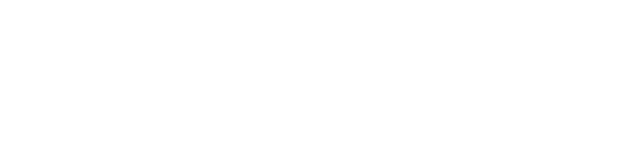
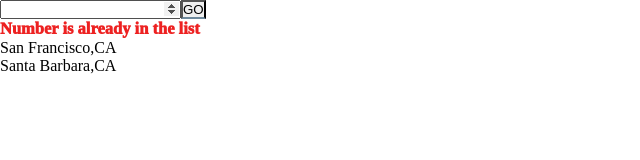
Before and after one commit to championcricketer/git_webapp, a plain HTML site: page index.html in a window 1280 px wide. Shown: the whole page, without its empty margins (0-640 px from the left). Drawn offline with Linux system fonts and the light colour scheme.

Commit message:
input file

```diff
--- a/index.html
+++ b/index.html
@@ -1,11 +1,25 @@
-
+<!DOCTYPE>
 <html>
   <head>
+      <link rel="stylesheet"  type="text/css" href="styles.css">
 
+<title>input</title>
 
    </head>
   <body>
 
+      <div class="row">
+
+      <input class="no" type="number">
+      <button class="bt" >GO</button>
+          <div class="list">Number is already in the list</div>
+          <div class="san">San Francisco,CA</div>
+          <div class="santa">Santa Barbara,CA</div>
+
+
+
+
+      </div>
   </body>
 
 </html>
--- /dev/null
+++ b/styles.css
@@ -0,0 +1,24 @@
+*{
+    margin: 0px;
+    padding: 0px;
+}
+
+
+
+.no{
+    margin-right: 0px;
+    float: left;
+    font-weight: 500;
+
+}
+.bt{
+    margin-left: 0px;
+    border-bottom-color: rgba(153, 199, 232, 0.9);
+
+}
+
+.list{
+    color: #ed2121;
+    font-weight: 1000;
+    font-size: 16.5px;
+}
```
